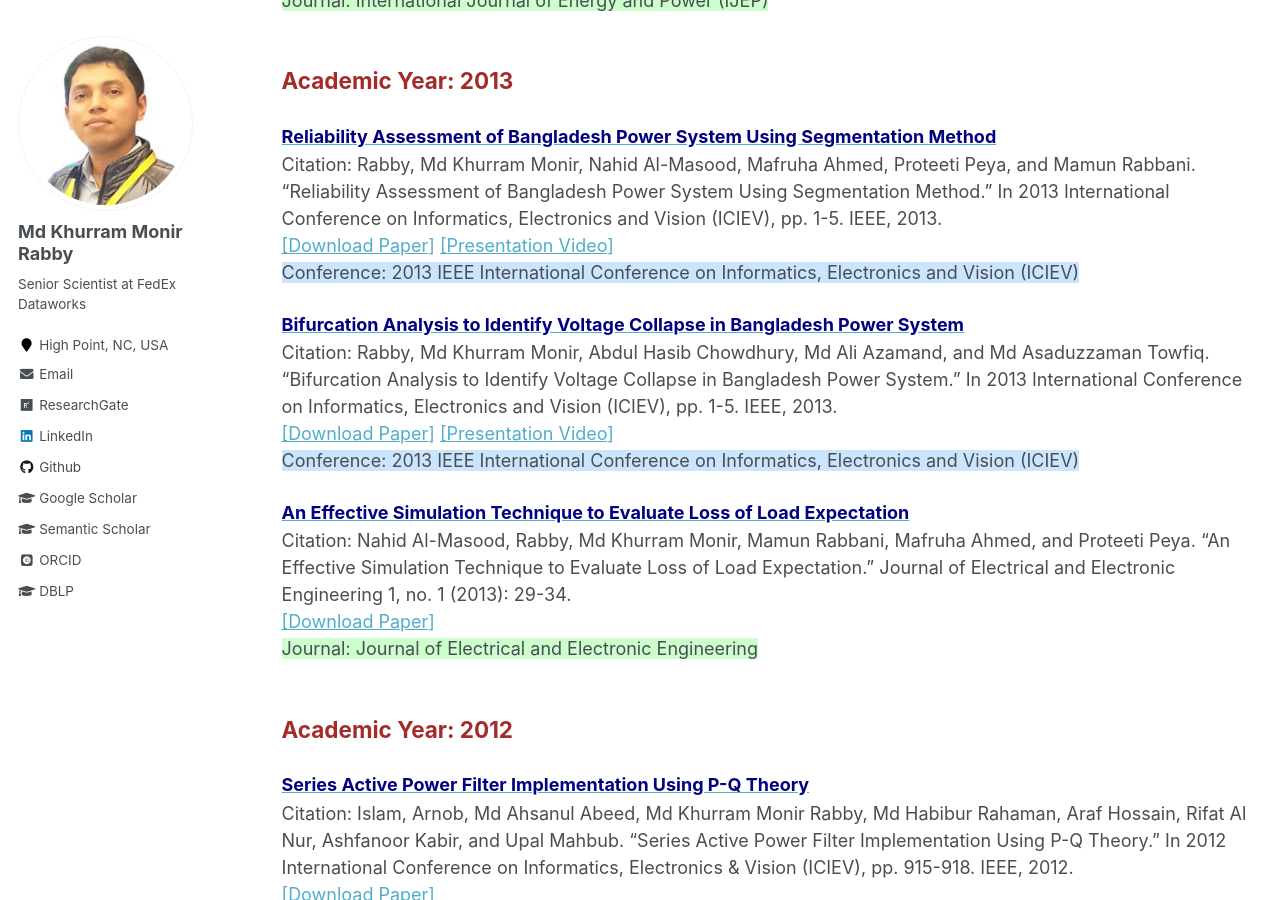
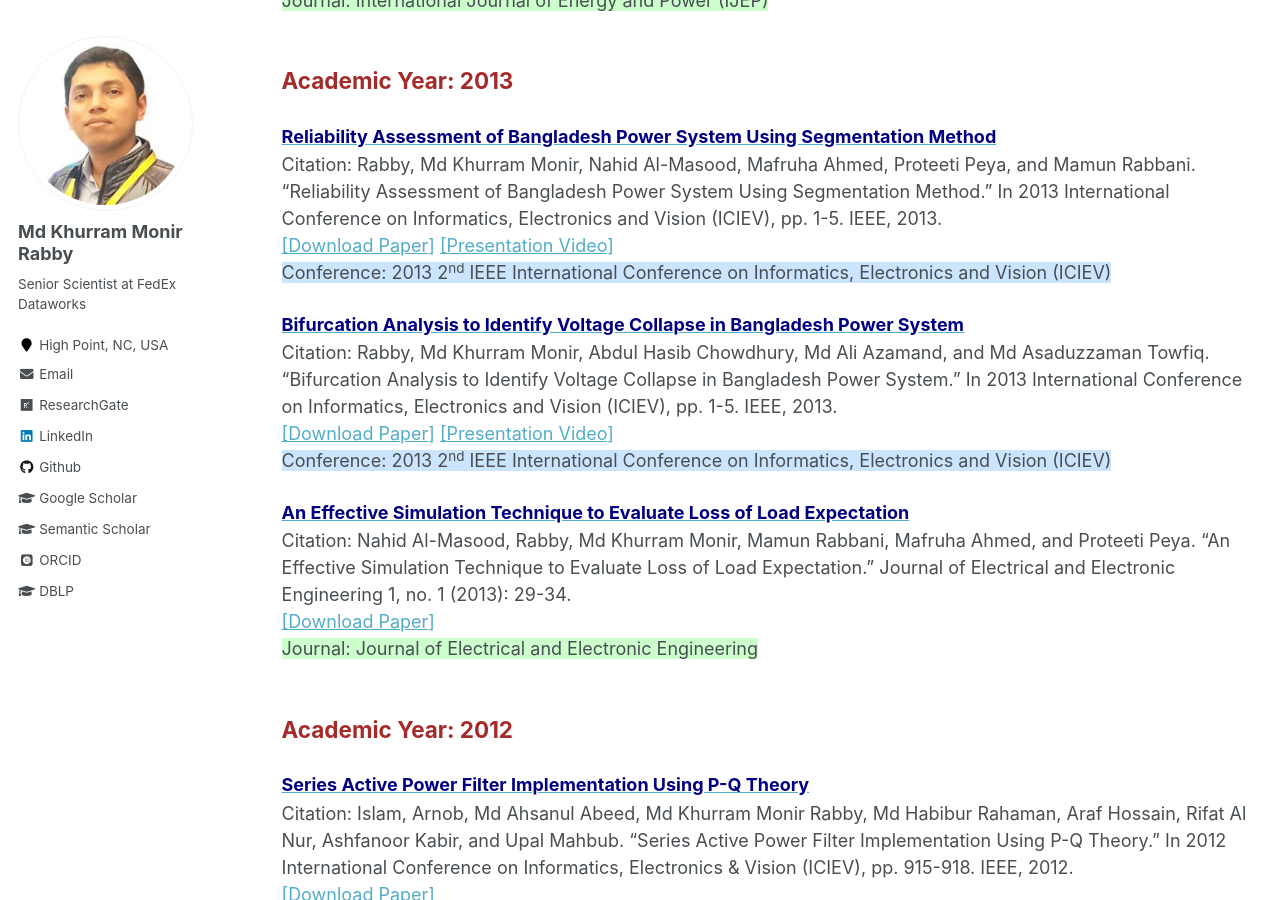
Before and after one commit to mkmrabby/mkmrabby.github.io, a Jekyll site: the page built from _pages/publications_lists.md, in a window 1280 px wide and 900 px high, scrolled down 5571 px. Built offline with Jekyll 4.4.1, drawn with Linux system fonts in a browser that asks for light colours; some web fonts are replaced.

Commit message:
Update publications_lists.md

```diff
--- a/_pages/publications_lists.md
+++ b/_pages/publications_lists.md
@@ -208,14 +208,14 @@ Citation: Rabby, Md Khurram Monir, Muhammad Mobaidul Islam, Nahid-Al-Masood, and
 Citation:  Rabby, Md Khurram Monir, Nahid Al-Masood, Mafruha Ahmed, Proteeti Peya, and Mamun Rabbani. "Reliability Assessment of Bangladesh Power System Using Segmentation Method." In 2013 International Conference on Informatics, Electronics and Vision (ICIEV), pp. 1-5. IEEE, 2013.<br/>
 <a href="https://ieeexplore.ieee.org/abstract/document/6572617" target="_blank">[Download Paper]</a>
 <a href="https://youtu.be/F_JQCACFlfo" target="_blank">[Presentation Video]</a><br/>
-<span style="background-color:#cce5ff; font-size:1em;">Conference: 2013 IEEE International Conference on Informatics, Electronics and Vision (ICIEV)</span>
+<span style="background-color:#cce5ff; font-size:1em;">Conference: 2013 2<sup>nd</sup> IEEE International Conference on Informatics, Electronics and Vision (ICIEV)</span>
 <br/>
 
 <span style="color:black; font-size:1.1em"><b><a href="https://ieeexplore.ieee.org/abstract/document/6572615" target="_blank"><font color="Navy" size="4">Bifurcation Analysis to Identify Voltage Collapse in Bangladesh Power System</font></a></b></span><br/>
 Citation: Rabby, Md Khurram Monir, Abdul Hasib Chowdhury, Md Ali Azamand, and Md Asaduzzaman Towfiq. "Bifurcation Analysis to Identify Voltage Collapse in Bangladesh Power System." In 2013 International Conference on Informatics, Electronics and Vision (ICIEV), pp. 1-5. IEEE, 2013.<br/>
 <a href="https://ieeexplore.ieee.org/abstract/document/6572615" target="_blank">[Download Paper]</a>
 <a href="https://youtu.be/Pil96LPWT-E" target="_blank">[Presentation Video]</a><br/>
-<span style="background-color:#cce5ff; font-size:1em;">Conference: 2013 IEEE International Conference on Informatics, Electronics and Vision (ICIEV)</span>
+<span style="background-color:#cce5ff; font-size:1em;">Conference: 2013 2<sup>nd</sup> IEEE International Conference on Informatics, Electronics and Vision (ICIEV)</span>
 <br/>
 
 <span style="color:black; font-size:1.1em"><b><a href="http://www.jeeeng.org/article/10.11648/j.jeee.20130101.13" target="_blank"><font color="Navy" size="4">An Effective Simulation Technique to Evaluate Loss of Load Expectation</font></a></b></span><br/>
```
